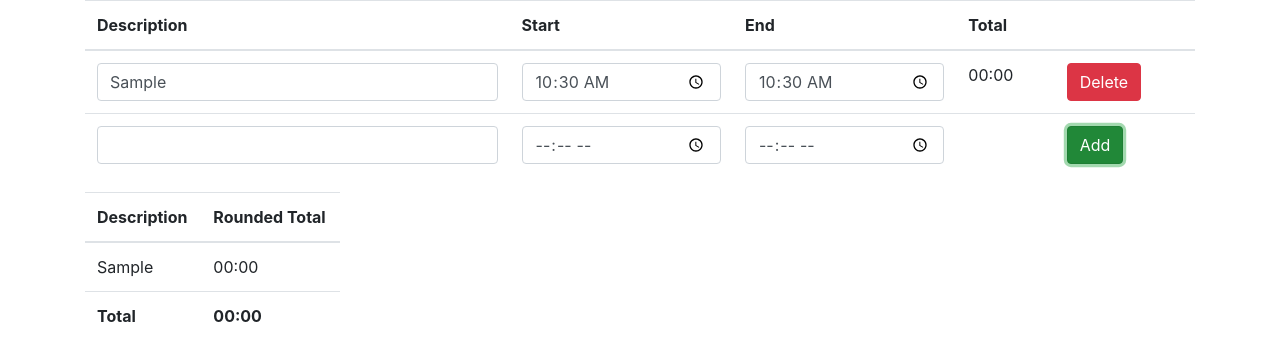
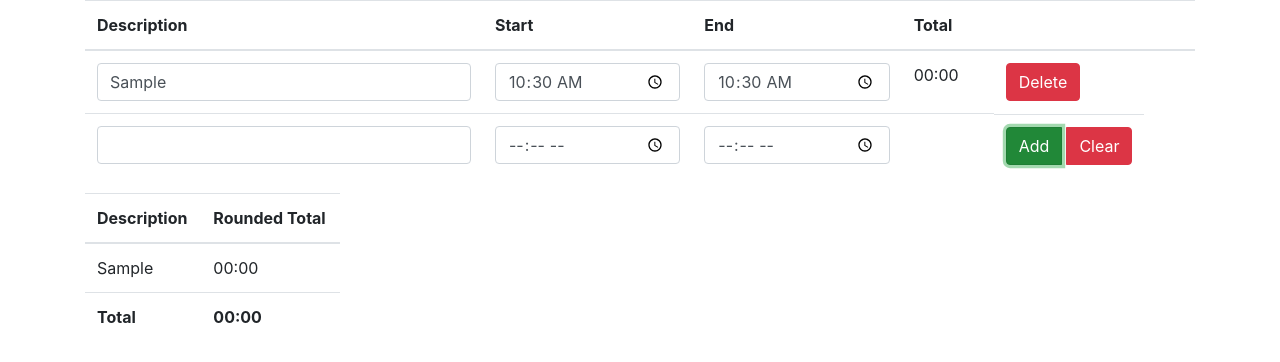
Before and after one commit to jameswhoughton/timetracker, a Vue app: page / in a window 1280 px wide. Both pictures are taken after typing "Sample", "10:30", "10:30" into the empty fields and a click on the button "Add". Shown: the top 362 px of the page. Built offline with nearby package versions, Linux system fonts and the light colour scheme.

Commit message:
Added clear button

```diff
--- a/src/components/TimeForm.vue
+++ b/src/components/TimeForm.vue
@@ -4,8 +4,9 @@
     <td><input class="form-control" type="time" v-model="start" /></td>
     <td><input class="form-control" type="time" v-model="end" /></td>
     <td></td>
-    <td>
+    <td class="btn-group">
         <button class="btn btn-success" @click="addTime()">Add</button>
+        <button v-show="Object.keys(this.$store.state.times.times).length" class="btn btn-danger ml-1" @click="clearTimes()">Clear</button>
     </td>
   </tr>
 </template>
@@ -37,6 +38,12 @@ export default {
       }
     },
 
+    clearTimes() {
+      if(confirm('Are you sure?')) {
+        this.$store.commit('times/setTimes', {})
+      }
+    },
+
     valid() {
       if(!this.description || !this.start || !this.end) {
         alert('Provide description, start and end times.');
```
